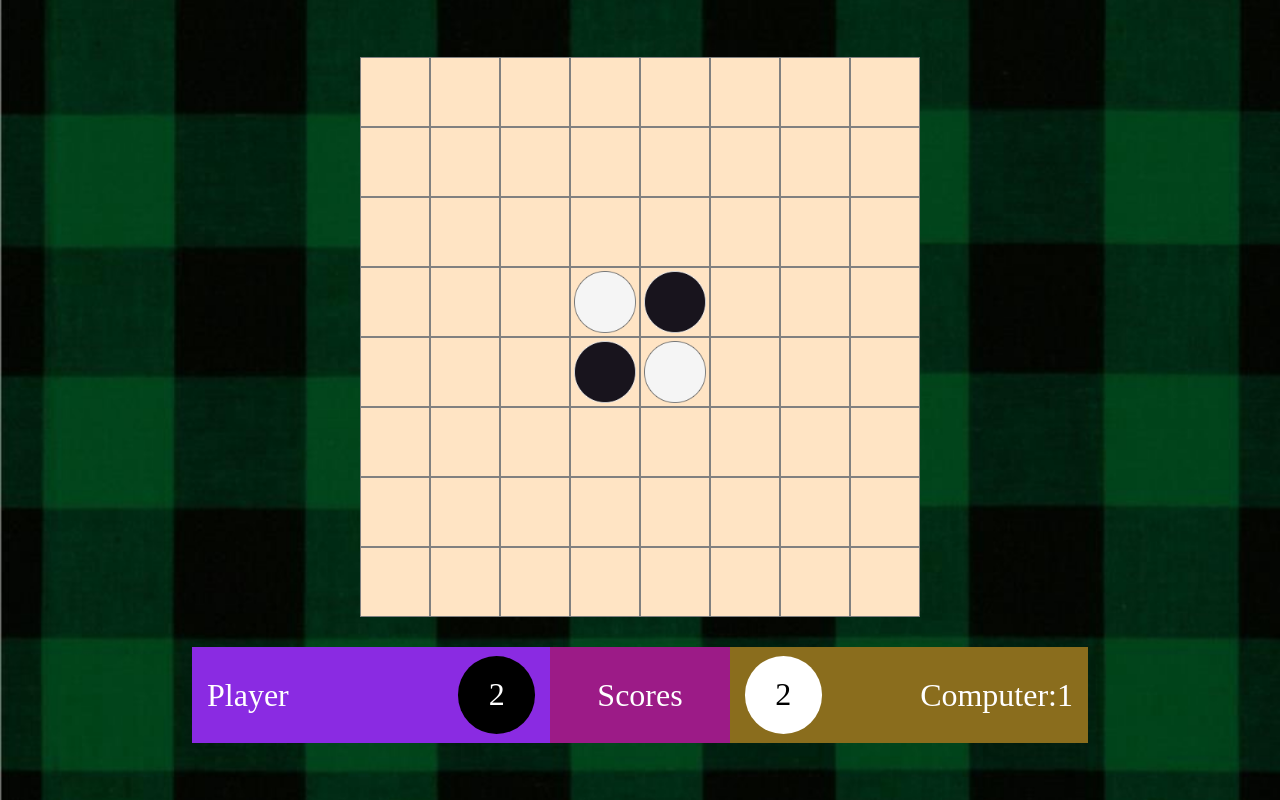
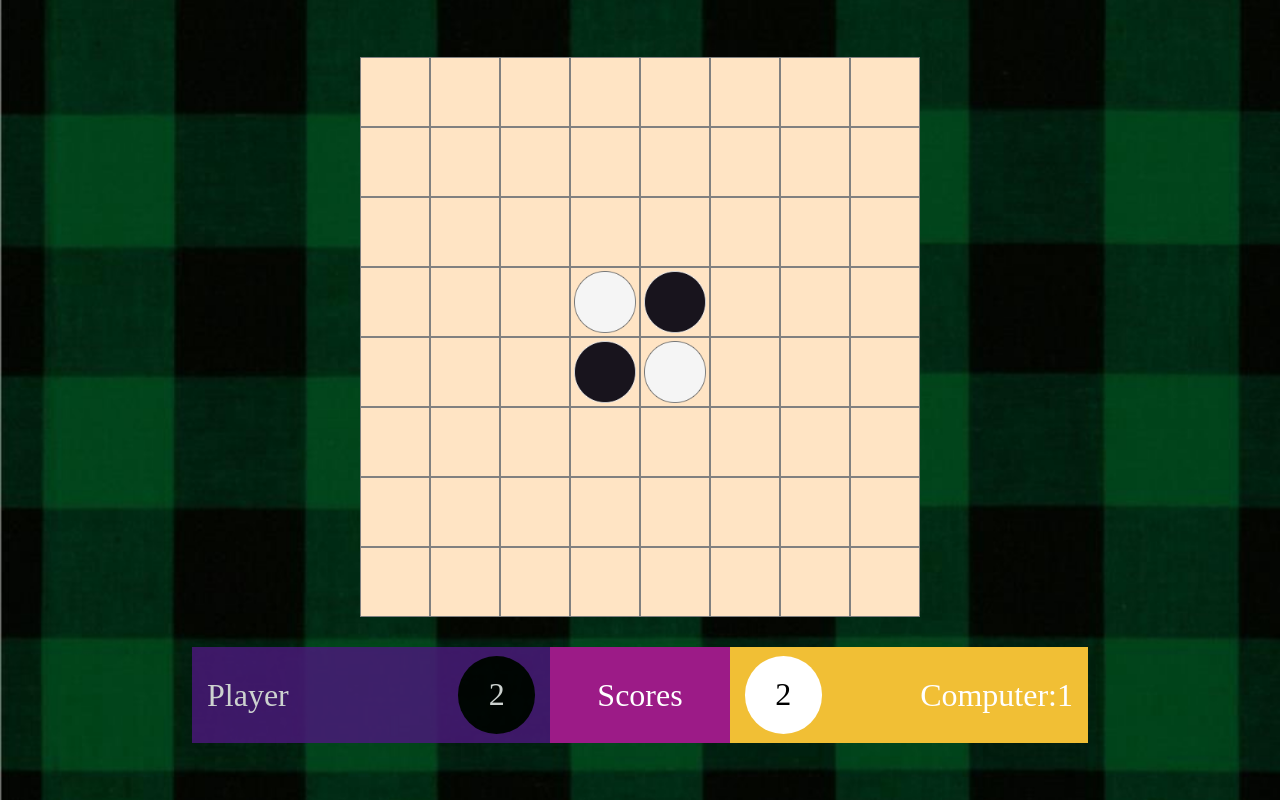
Before and after one commit to MushyTaro/MushyTaro.github.io, a React (Vite) app: page /game/1/1 in a window 1280 px wide. Built offline with nearby package versions, Linux system fonts and the light colour scheme.

Commit message:
feat: display turns at scoreboard

```diff
--- a/src/components/game-page/GamePage.tsx
+++ b/src/components/game-page/GamePage.tsx
@@ -47,7 +47,7 @@ function GamePage() {
   return (
     <div className="game-page-container">
       <Board board={board} playerTurn={currentPlayer} onBoardPlay={updateGame} />
-      <ScoreBoard difficulty={difficulty} discColor={discColor} />
+      <ScoreBoard difficulty={difficulty} discColor={discColor} currentPlayer={currentPlayer} />
     </div>
   );
 }
--- a/src/components/game-page/ScoreBoard.tsx
+++ b/src/components/game-page/ScoreBoard.tsx
@@ -4,19 +4,20 @@ import "../../styles/game-page/ScoreBoard.css";
 interface ScoreBoardProps {
   difficulty: Difficulty;
   discColor: DiscColor;
+  currentPlayer: DiscColor;
 }
 
-export default function ScoreBoard({ difficulty, discColor }: ScoreBoardProps) {
+export default function ScoreBoard({ difficulty, discColor, currentPlayer }: ScoreBoardProps) {
   const [playerDiscColor, computerDiscColor] = discColor === "W" ? ["--white", ""] : ["", "--white"];
-
+  // let [currentPlayerCard, currentComputerCard] = currentPlayer === "W" ? ["--current", ""] : ["", "--current"];
   return (
     <div className="score-board">
-      <div className="score-board__player">
+      <div className={`score-board__player score-board__player${currentPlayer === discColor ? "--current" : ""}`}>
         Player
         <div className={`score-board__player__disc score-board__player__disc${playerDiscColor}`}>2</div>
       </div>
       <span className="score-board__text">Scores</span>
-      <div className="score-board__computer">
+      <div className={`score-board__computer score-board__computer${currentPlayer === discColor ? "" : "--current"}`}>
         <div className={`score-board__computer__disc score-board__computer__disc${computerDiscColor}`}>2</div>
         Computer:{difficulty}
       </div>
--- a/src/styles/game-page/ScoreBoard.css
+++ b/src/styles/game-page/ScoreBoard.css
@@ -17,12 +17,23 @@
 
 .score-board__player {
   justify-content: space-between;
-  background-color: blueviolet;
+  background-color: rgb(77, 24, 126);
+  opacity: 0.8;
 }
 
 .score-board__computer {
   justify-content: space-between;
   background-color: rgb(138, 109, 29);
+  opacity: 0.8;
+}
+
+.score-board__player--current {
+  background-color: rgb(135, 41, 224);
+  opacity: 1;
+}
+.score-board__computer--current {
+  background-color: rgb(241, 191, 53);
+  opacity: 1;
 }
 .score-board__text {
   justify-content: center;
```
